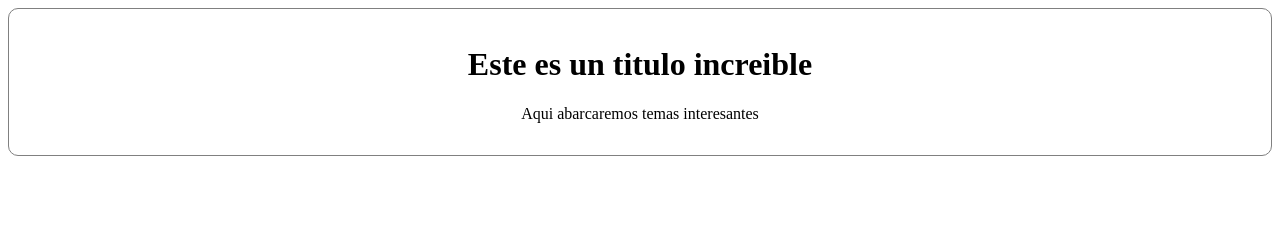
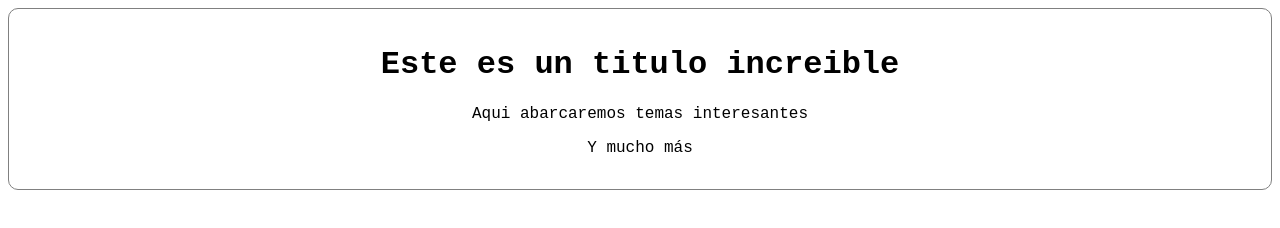
Before and after one commit to Marcelo0601/FirtsPrueba, a plain HTML site: page index.html in a window 1280 px wide. Drawn offline with Linux system fonts and the light colour scheme.

Commit message:
verMasterFinal

```diff
--- a/css/estilos.css
+++ b/css/estilos.css
@@ -6,5 +6,5 @@
 }
 h1,p{
     text-align: center;
-
+    font-family: 'Courier New', Courier, monospace;
 }
--- a/index.html
+++ b/index.html
@@ -11,6 +11,8 @@
     <div id="cajita">
         <h1>Este es un titulo increible</h1>
         <p>Aqui abarcaremos temas interesantes</p>
+        <p>Y mucho más</p>
     </div>
+
 </body>
 </html>
```
